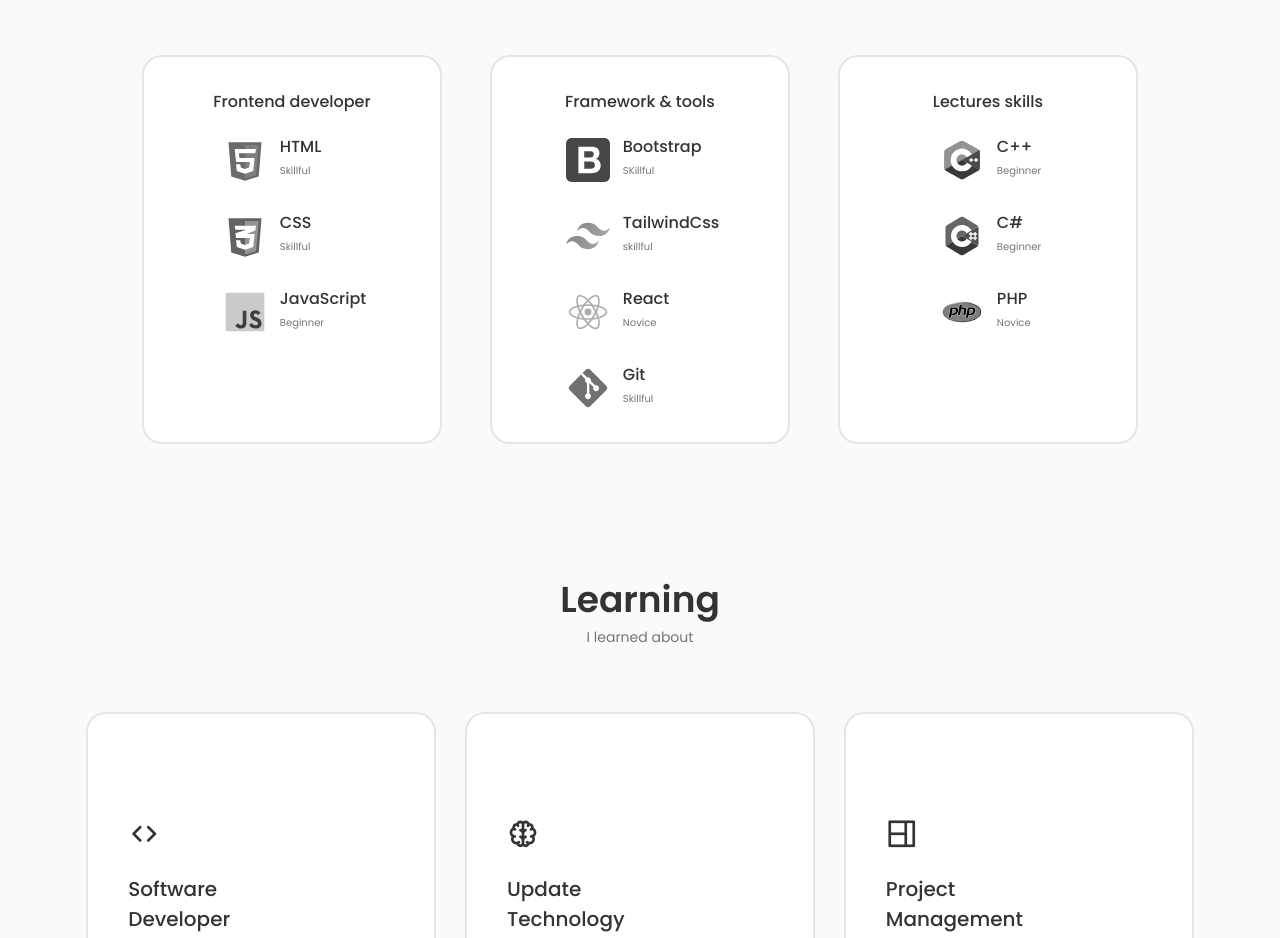
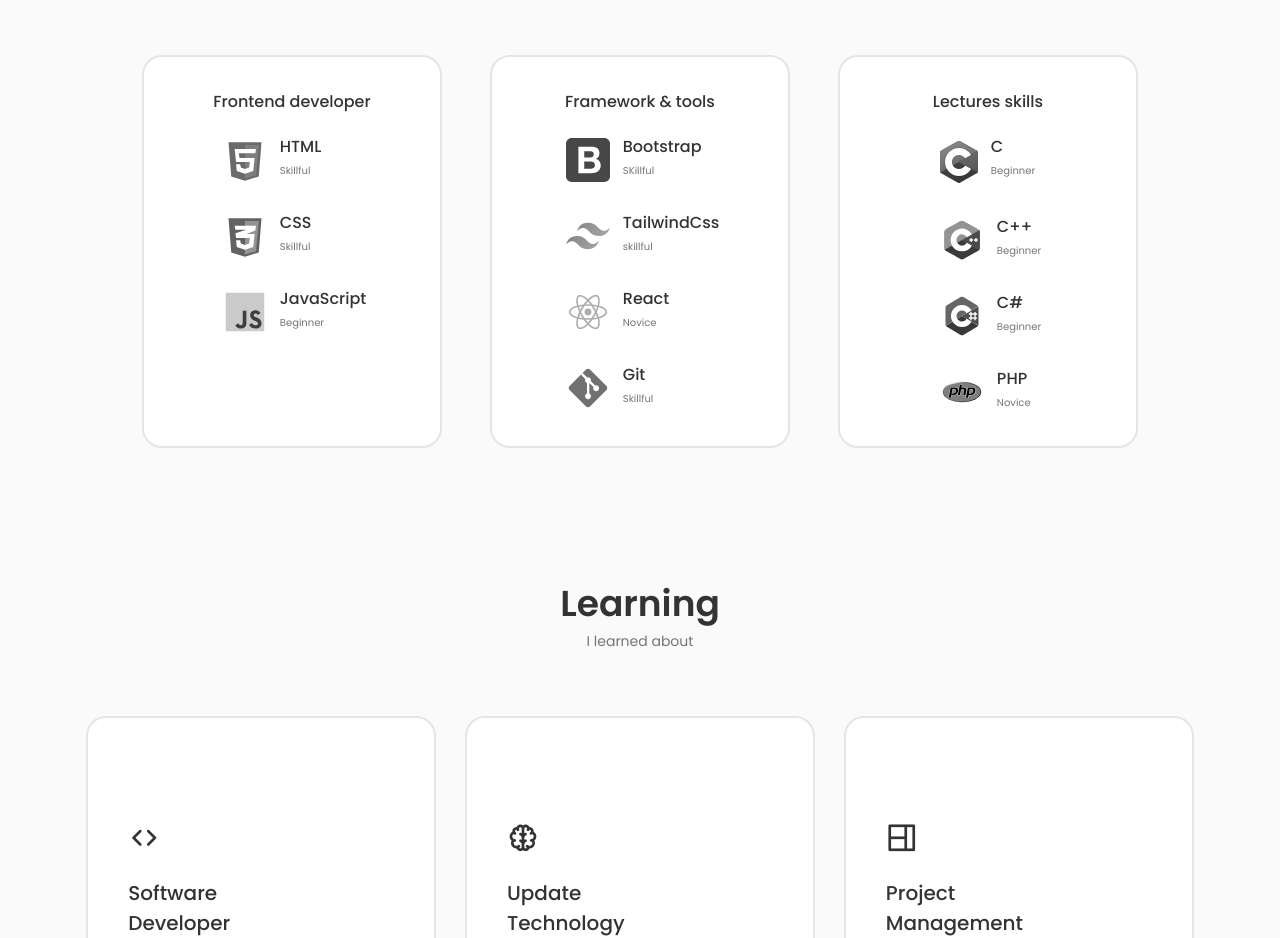
Before and after one commit to damar-glh/me, a React (Create React App) app: page / in a window 1280 px wide. Shown: the part 1540-2478 px from the top of the page. Built offline with nearby package versions, Linux system fonts and the light colour scheme.

Commit message:
update: page-skills

```diff
--- a/src/components/skills/Lecskills.jsx
+++ b/src/components/skills/Lecskills.jsx
@@ -1,4 +1,5 @@
 import React from 'react'
+import c from '../../assets/c.svg';
 import cpp from '../../assets/cpp.svg';
 import csharp from '../../assets/csharp.svg';
 import php from '../../assets/php.svg';
@@ -9,6 +10,13 @@ const Backend = () => {
         <h3 className="skills__title">Lectures skills</h3>
         <div className="skills__box">
             <div className="skills__group">
+                <div className="skills__data">
+                    <img src={c} alt="" className='skills__component' />
+                    <div>
+                        <h3 className="skills__name">C</h3>
+                        <span className="skills__level">Beginner</span>
+                    </div>
+                </div>
                 <div className="skills__data">
                     <img src={cpp} alt="" className='skills__component' />
                     <div>
```
Also changed, not shown: src/assets/c.svg (added).
